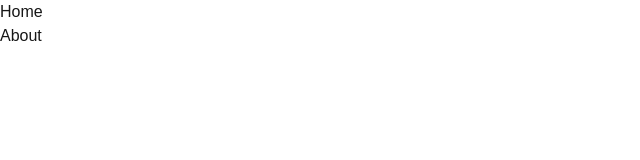
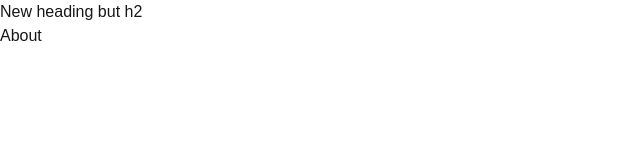
Before and after one commit to Supporter09/ci_cd_vercel, a Next.js app: page / in a window 1280 px wide. Shown: the top 160 px of the page, without its empty margins (0-640 px from the left). Built offline with nearby package versions, Linux system fonts and the light colour scheme.

Commit message:
chore: test pr

```diff
--- a/src/pages/index.js
+++ b/src/pages/index.js
@@ -15,7 +15,7 @@ const geistMono = Geist_Mono({
 export default function Home() {
   return (
     <div>
-      <h1>Home</h1>
+      <h2>New heading but h2</h2>
       <Link href="/about">About</Link>
     </div>
   );
```
